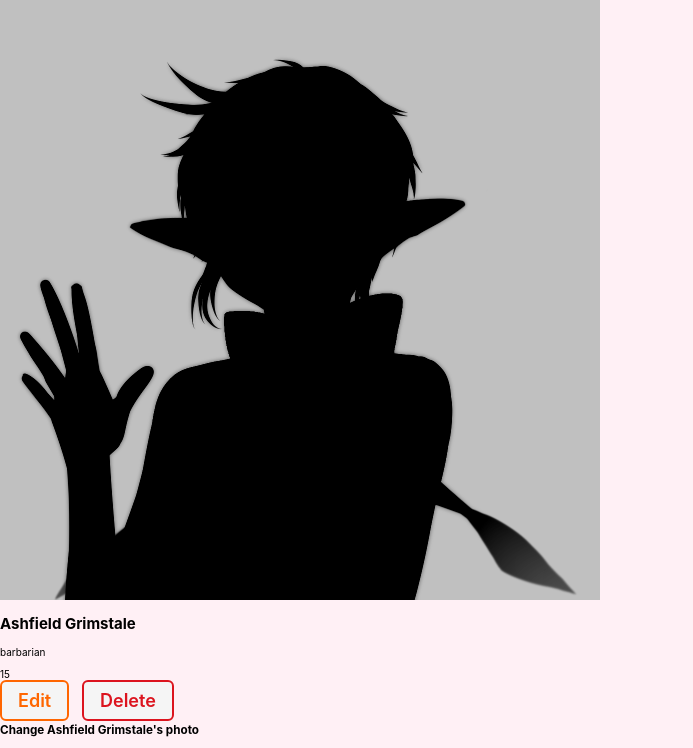
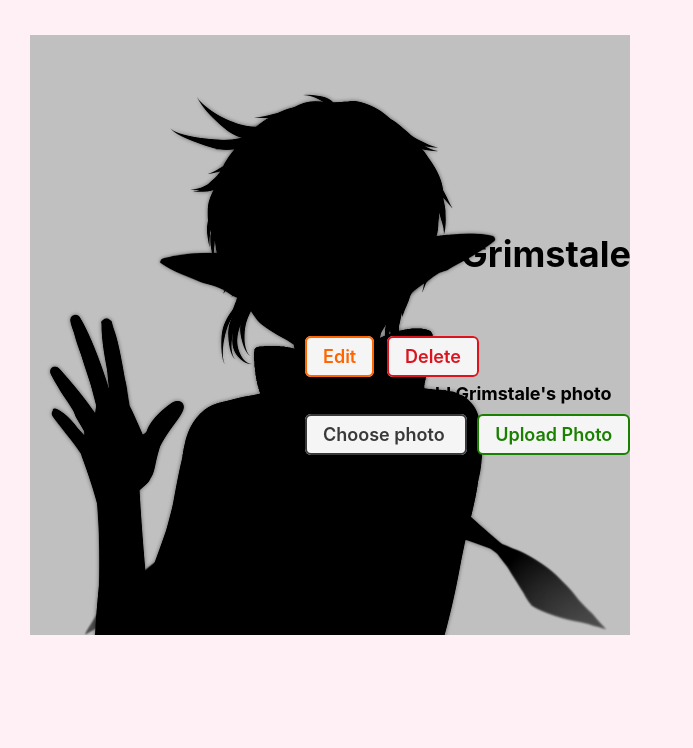
Before and after one commit to crice802/PolyWox-s-App-of-Arcane-Arrangment, a Django app: page /characters/2/ in a window 1280 px wide. Shown: the part 55-803 px from the top of the page, without its empty margins (0-693 px from the left). After the commit the page ends 690 px from the top, so only its background shows below. Run offline with Django 3.2, Linux system fonts and the light colour scheme; data comes from the database, SQL or seed files in the repository; both versions use the stored data as it was after the commit; some libraries are stand-ins or nearby versions.

Commit message:
add s3bucket to character details

```diff
--- /dev/null
+++ b/main_app/static/css/character-detail.css
@@ -0,0 +1,238 @@
+.character-container {
+  padding: 35px 30px;
+  display: flex;
+  flex-direction: column;
+  align-items: center;
+  justify-content: center;
+}
+
+.character-img {
+  width: 75%;
+  max-width: 350px;
+}
+
+.usr-img {
+  width: 100%;
+  border-radius: var(--card-border-radius);
+}
+
+.character-details {
+  width: 98%;
+}
+
+.character-actions {
+  margin-top: 20px;
+}
+
+.feedings-toy-container {
+  display: flex;
+  flex-direction: column;
+  padding-bottom: 20px;
+  align-items: center;
+}
+
+.subsection-title {
+  display: flex;
+  align-items: center;
+  margin-bottom: 12px;
+}
+
+.subsection-content {
+  margin: 0 8px;
+}
+
+.toy-container {
+  display: flex;
+  align-items: center;
+  flex-wrap: wrap;
+}
+
+.color-block {
+  opacity: 0.8;
+  height: 25px;
+  width: 25px;
+  margin-right: 10px;
+}
+
+.unfed,
+.fed,
+.no-toys,
+.all-toys {
+  margin: 0;
+  font-weight: bold;
+}
+
+.unfed,
+.no-toys {
+  color: var(--danger);
+}
+
+.fed,
+.all-toys {
+  color: var(--submit);
+}
+
+.character-details h1 {
+  font-size: var(--font-xxl);
+  margin: 15px 0 3px;
+}
+
+.character-details h2 {
+  font-size: var(--font-xl);
+  margin: 0 0 10px;
+  margin-top: 0;
+  margin-bottom: 10px;
+}
+
+.character-details h3 {
+  margin: 20px 0 10px;
+  font-size: var(--font-l);
+}
+
+.character-details p {
+  font-size: var(--font-reg);
+  margin: 5px 0;
+}
+
+.feedings-toy-container > section {
+  width: 80%;
+  min-width: 360px;
+  border: var(--borders);
+  border-radius: var(--card-border-radius);
+  padding: 10px;
+  box-shadow: var(--card-box-shadow);
+  display: flex;
+  flex-direction: column;
+  justify-content: center;
+  margin-bottom: 20px;
+}
+
+.subsection-title img {
+  height: 42px;
+  margin-left: 8px;
+}
+
+.subsection-title img:first-of-type {
+  margin-left: 16px;
+}
+
+.feedings h2,
+.toys h2 {
+  font-size: 3.2rem;
+  margin: 0;
+}
+
+.feedings h3,
+.toys h3 {
+  font-size: var(--font-xl);
+  margin: 10px 0;
+}
+
+.subsection-content p,
+.subsection-content input,
+.subsection-content select {
+  font-size: var(--font-l);
+}
+
+.subsection-content input,
+.subsection-content select {
+  margin-left: 5px;
+  padding: 3px;
+}
+
+.feedings table {
+  width: calc(100% - 16px);
+  text-align: left;
+  border-collapse: collapse;
+  margin: 0 8px;
+}
+
+.feedings td {
+  padding: 8px 5px;
+  font-size: var(--font-reg);
+}
+
+.feedings th {
+  font-size: var(--font-l);
+  padding: 5px 5px 0;
+  border-bottom: rgb(36, 116, 248) solid 2px;
+}
+
+.feedings tr:nth-child(even) {
+  background-color: #f3f3fd;
+}
+
+.toy-container p {
+  margin: 12px 0;
+}
+
+.toy-container a {
+  text-decoration: none;
+  color: #111;
+}
+
+.toy-container .btn {
+  padding: 3px 10px;
+  margin-left: 10px;
+}
+
+#file-input {
+  overflow: hidden;
+  position: absolute;
+  width: 0.1px;
+  height: 0.1px;
+}
+
+#file-name {
+  margin-bottom: 10px;
+}
+
+@media only screen and (min-width: 768px) {
+  .character-container {
+    padding: 35px 30px;
+    flex-direction: row;
+    align-items: center;
+    justify-content: start;
+  }
+
+  .character-img {
+    width: 25%;
+    max-width: 250px;
+    margin-right: 25px;
+  }
+
+  .feedings-toy-container {
+    flex-direction: row;
+    justify-content: space-around;
+    align-items: flex-start;
+  }
+
+  .feedings-toy-container > section {
+    width: 45%;
+  }
+}
+
+@media only screen and (min-width: 1024px) {
+  .feedings-toy-container {
+    padding: 0 40px;
+  }
+}
+
+.usr-img {
+  width: 100%;
+}
+
+.character-details h3 {
+  margin: 16px 0 10px 0;
+}
+
+#file-input {
+  overflow: hidden;
+  position: absolute;
+  width: 0.1px;
+  height: 0.1px;
+}
+
+#file-name {
+  margin-bottom: 10px;
+}
--- a/main_app/templates/characters/detail.html
+++ b/main_app/templates/characters/detail.html
@@ -43,7 +43,7 @@
     {% comment %} New markup below {% endcomment %}
     <h3>Change {{ character.name }}'s photo</h3>
     <p id="file-name"></p>
-    {% comment %} <form
+    <form
       action="{% url 'add_photo' character.id %}"
       enctype="multipart/form-data"
       method="POST"
@@ -54,7 +54,7 @@
         <input type="file" name="photo-file" id="file-input">
       </label>
       <button type="submit" class="btn submit">Upload Photo</button>
-    </form> {% endcomment %}
+    </form>
   {% comment %} New markup above {% endcomment %}
   </div>
 </section>
--- a/main_app/templates/main_app/character_confirm_delete.html
+++ b/main_app/templates/main_app/character_confirm_delete.html
@@ -3,8 +3,8 @@
 <div class="page-header">
   <h1>Delete Character?</h1>
   <img
-    src=""
-    alt=""
+     src="{{character.photo.url}}" or "{% static 'images/character_placeholder.png' %}"
+     alt="A photo of {{character.name}}" or "Sillouette of a Character"
   />
 </div>
 <h2>Are you sure you want to delete {{ object.name }}?</h2>
--- a/main_app/urls.py
+++ b/main_app/urls.py
@@ -19,4 +19,6 @@
 
     path('characters/<int:pk>/delete/', views.CharacterDelete.as_view(), name='characters_delete'),
 
+    path('characters/<int:character_id>/add_photo/', views.add_photo, name='add_photo'),
+
 ]
--- a/main_app/views.py
+++ b/main_app/views.py
@@ -12,7 +12,11 @@
 from django.http import response
 import requests
 import json
+import uuid
+import boto3
 
+S3_BASE_URL = 'https://s3.us-east-1.amazonaws.com/'
+BUCKET = 'arcanearrangement'
 # Create your views here.
 #home view
 class Home(LoginView):
@@ -86,3 +90,28 @@
 class CharacterDelete(LoginRequiredMixin ,DeleteView):
   model = Character
   success_url = '/characters/'
+
+def add_photo(request, character_id):
+  # photo-file will be the "name" attribute on the <input type="file">
+  photo_file = request.FILES.get('photo-file', None)
+  if photo_file:
+    s3 = boto3.client('s3')
+    # need a unique "key" for S3 / needs image file extension too
+		# uuid.uuid4().hex generates a random hexadecimal Universally Unique Identifier
+    # Add on the file extension using photo_file.name[photo_file.name.rfind('.'):]
+    key = uuid.uuid4().hex + photo_file.name[photo_file.name.rfind('.'):]
+    # just in case something goes wrong
+    try:
+      s3.upload_fileobj(photo_file, BUCKET, key)
+      # build the full url string
+      url = f"{S3_BASE_URL}{BUCKET}/{key}"
+      # we can assign to character_id or character (if you have a character object)
+      photo = Photo(url=url, character_id=character_id)
+      # Remove old photo if it exists
+      character_photo = Photo.objects.filter(character_id=character_id)
+      if character_photo.first():
+        character_photo.first().delete()
+      photo.save()
+    except Exception as err:
+      print('An error occurred uploading file to S3: %s' % err)
+  return redirect('characters_detail', character_id=character_id)
```
Also changed, not shown: arcane_arrangement/settings.py (+5 -4 lines), main_app/static/js/character-detail.js (added, +11 -0 lines), arcane_arrangement.sqlite3, main_app/static/images/bard.png (renamed from main_app/static/images/BardIcon.png), main_app/static/images/cleric.png (renamed from main_app/static/images/ClericIcon.png), main_app/static/images/druid.png (renamed from main_app/static/images/DruidIcon.png), main_app/static/images/fighter.png (renamed from main_app/static/images/FighterIcon.png), main_app/static/images/monk.png (renamed from main_app/static/images/MonkIcon.png), main_app/static/images/paladin.png (renamed from main_app/static/images/PaladinIcon.png), main_app/static/images/ranger.png (renamed from main_app/static/images/RangerIcon.png), main_app/static/images/rogue.png (renamed from main_app/static/images/RogueIcon.png), main_app/static/images/sorcerer.png (renamed from main_app/static/images/SorcererIcon.png), main_app/static/images/warlock.png (renamed from main_app/static/images/WarlockIcon.png), main_app/static/images/wizard.png (renamed from main_app/static/images/WizardIcon.png).
